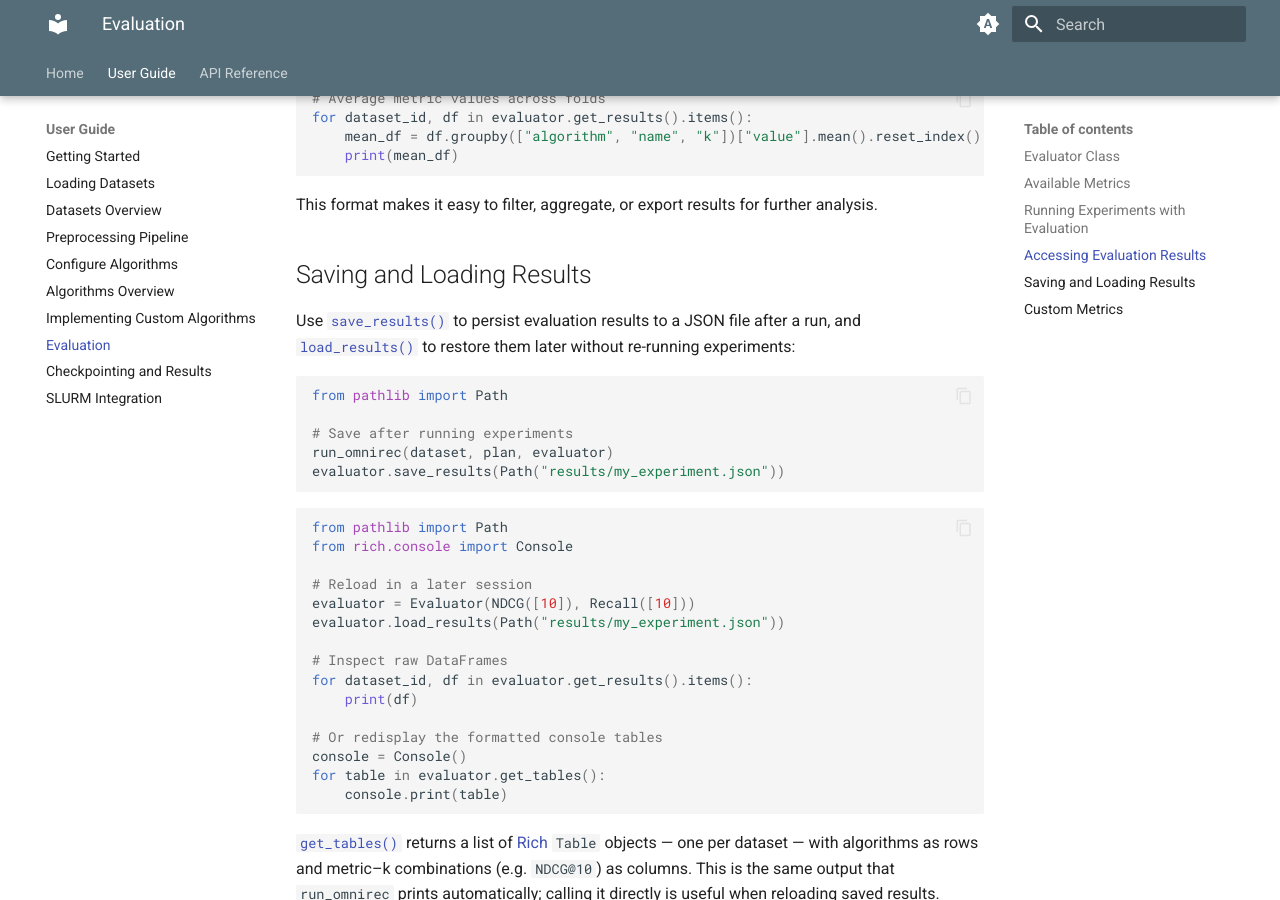
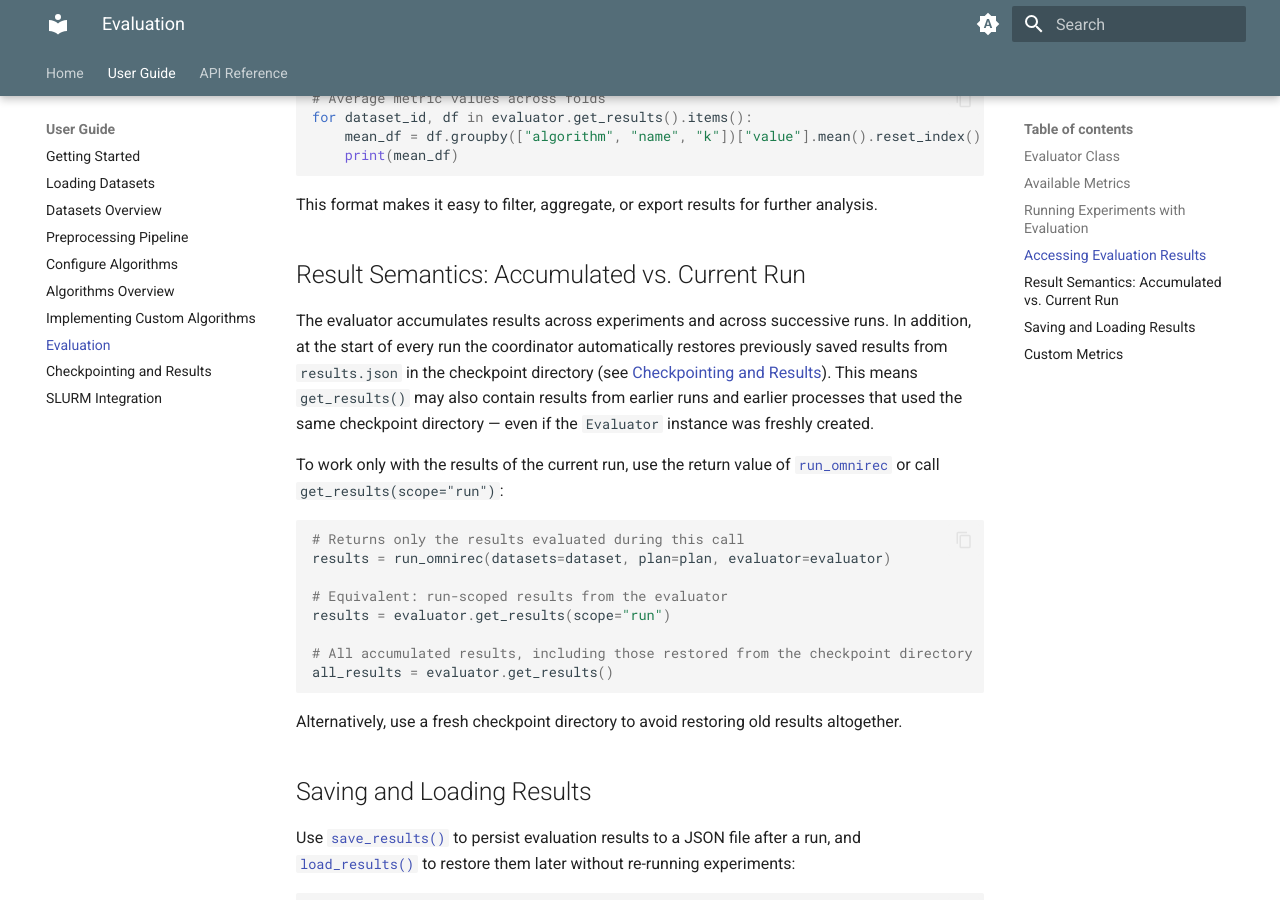
Before and after one commit to ISG-Siegen/OmniRec, an MkDocs documentation site: the page built from docs/evaluator.md, in a window 1280 px wide and 900 px high, scrolled down 3499 px. Built offline with MkDocs 1.6.1 and Material for MkDocs 9.7.7, drawn with Linux system fonts in a browser that asks for light colours; the version menu is left out.

Commit message:
docs: document cumulative result semantics and checkpoint restore
- checkpointing.md: add results.json to the directory tree and key
  files, and describe how results are restored into the evaluator at
  the start of every run
- evaluator.md: new "Result Semantics" section explaining accumulated
  vs. run-scoped results and how to access each

Co-Authored-By: Claude Fable 5 <noreply@anthropic.com>

````diff
--- a/docs/evaluator.md
+++ b/docs/evaluator.md
@@ -143,6 +143,25 @@ for dataset_id, df in evaluator.get_results().items():
 
 This format makes it easy to filter, aggregate, or export results for further analysis.
 
+## Result Semantics: Accumulated vs. Current Run
+
+The evaluator accumulates results across experiments and across successive runs. In addition, at the start of every run the coordinator automatically restores previously saved results from `results.json` in the checkpoint directory (see [Checkpointing and Results](checkpointing.md)). This means `get_results()` may also contain results from earlier runs and earlier processes that used the same checkpoint directory — even if the `Evaluator` instance was freshly created.
+
+To work only with the results of the current run, use the return value of [`run_omnirec`](api/runner_function.md#omnirec.util.run.run_omnirec) or call `get_results(scope="run")`:
+
+```python
+# Returns only the results evaluated during this call
+results = run_omnirec(datasets=dataset, plan=plan, evaluator=evaluator)
+
+# Equivalent: run-scoped results from the evaluator
+results = evaluator.get_results(scope="run")
+
+# All accumulated results, including those restored from the checkpoint directory
+all_results = evaluator.get_results()
+```
+
+Alternatively, use a fresh checkpoint directory to avoid restoring old results altogether.
+
 ## Saving and Loading Results
 
 Use [`save_results()`](api/evaluation_metrics.md#omnirec.runner.evaluation.Evaluator.save_results) to persist evaluation results to a JSON file after a run, and [`load_results()`](api/evaluation_metrics.md#omnirec.runner.evaluation.Evaluator.load_results) to restore them later without re-running experiments:
````
Also changed, not shown: docs/checkpointing.md (+10 -0 lines).
